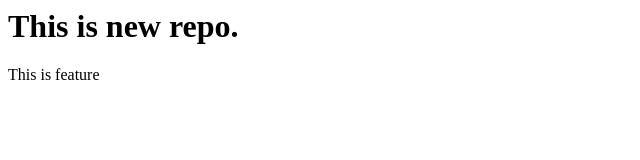
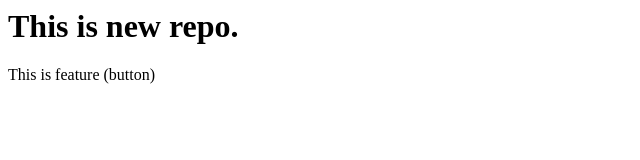
Before and after one commit to Gourav647/Localrepo, a plain HTML site: page index.html in a window 1280 px wide. Shown: the full height of the page, 0-640 px from the left. Drawn offline with Linux system fonts and the light colour scheme.

Commit message:
Add button

```diff
--- a/index.html
+++ b/index.html
@@ -1,2 +1,2 @@
 <h1>This is new repo.</h1>
-<p>This is feature</p>
+<p>This is feature (button)</p>
```
